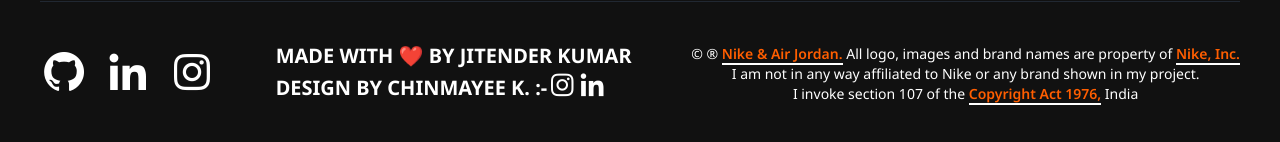
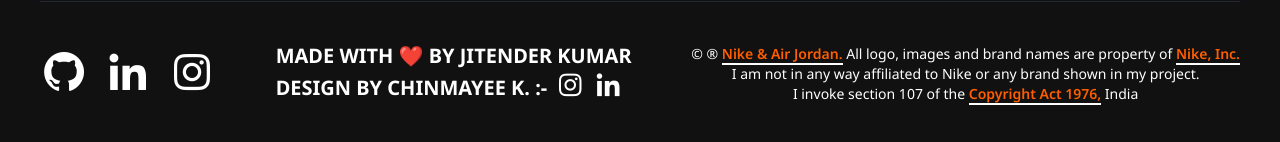
Before and after one commit to ohyajk/nike-store-frontend, a Next.js app: page / in a window 1280 px wide. Shown: the part 2122-2264 px from the top of the page. Built offline with nearby package versions, Linux system fonts and the light colour scheme.

Commit message:
add gap in chinmayee creds

```diff
--- a/src/app/components/footer.jsx
+++ b/src/app/components/footer.jsx
@@ -11,7 +11,7 @@ const Footer = () => {
                 </ul>
                 <div>
                     <h2 className='sm:text-xl font-bold'>MADE WITH ❤️ BY JITENDER KUMAR</h2>
-                    <span className='sm:text-xl font-bold flex items-center'>
+                    <span className='sm:text-xl font-bold flex items-center gap-2'>
                         <p>DESIGN BY CHINMAYEE K. :-</p>
                         <a href="https://www.instagram.com/ux.chinmayee/"><i className='bx bxl-instagram text-3xl hover:text-org'></i></a>
                         <a href="https://www.linkedin.com/in/chinmayee-khavale/"><i className='bx bxl-linkedin text-3xl hover:text-org'></i></a>
```
